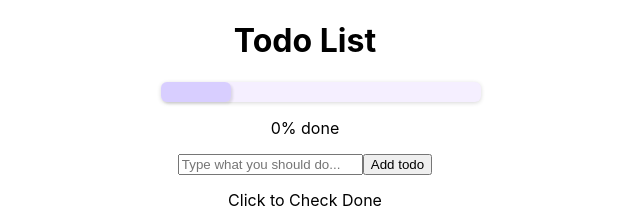
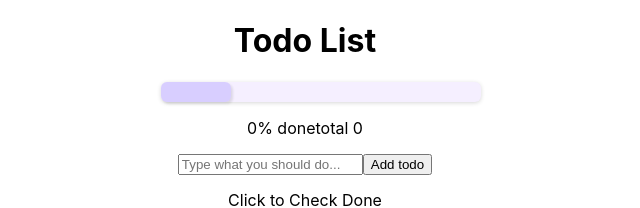
Before and after one commit to cone26/todo-app, a React (Create React App) app: page / in a window 1280 px wide. Shown: the top 208 px of the page, without its empty margins (335-975 px from the left). Built offline with nearby package versions, Linux system fonts and the light colour scheme.

Commit message:
add: total count

```diff
--- a/src/App.js
+++ b/src/App.js
@@ -5,7 +5,7 @@ function App() {
   const [todo, setTodo] = React.useState("");
   const [todos, setTodos] = React.useState([]);
   // const [percent, setPercent] = React.useState(0);
-  const [status, setStatus] = React.useState(true);
+  const [total, setTotal] = React.useState(0);
 
   const isDone = " - ";
   const onChange = (event) => setTodo(event.target.value);
@@ -15,10 +15,12 @@ function App() {
 
     setTodo("");
     setTodos((todos) => [todo, ...todos]);
+    setTotal((total) => total++);
   };
   const deleteTodo = (index) => {
     const updatedTodo = todos.filter((_, i) => i !== index);
     setTodos([...updatedTodo]);
+    setTotal((total) => total--);
   };
 
   return (
@@ -30,6 +32,7 @@ function App() {
         </div>
       </div>
       <span>0% done</span>
+      <span>total {total}</span>
       <form onSubmit={addTodo}>
         <input
           onChange={onChange}
```
